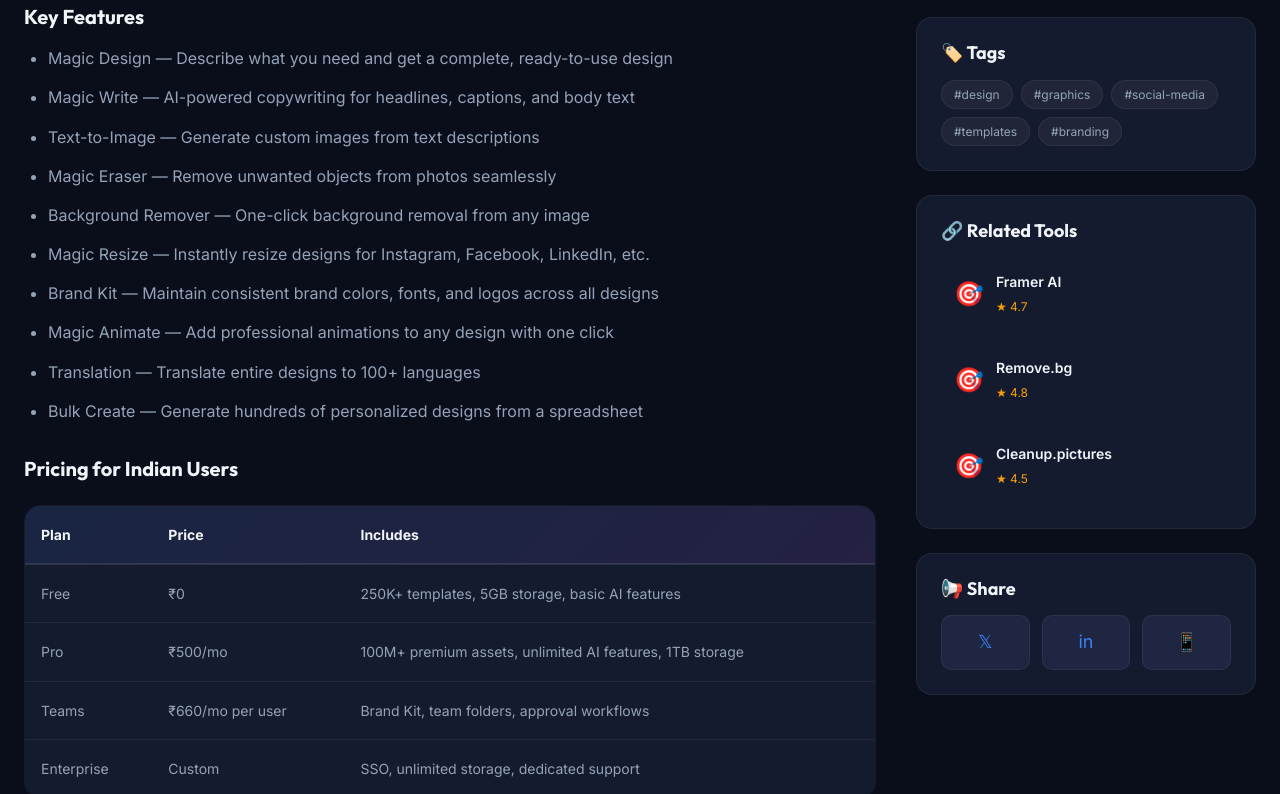
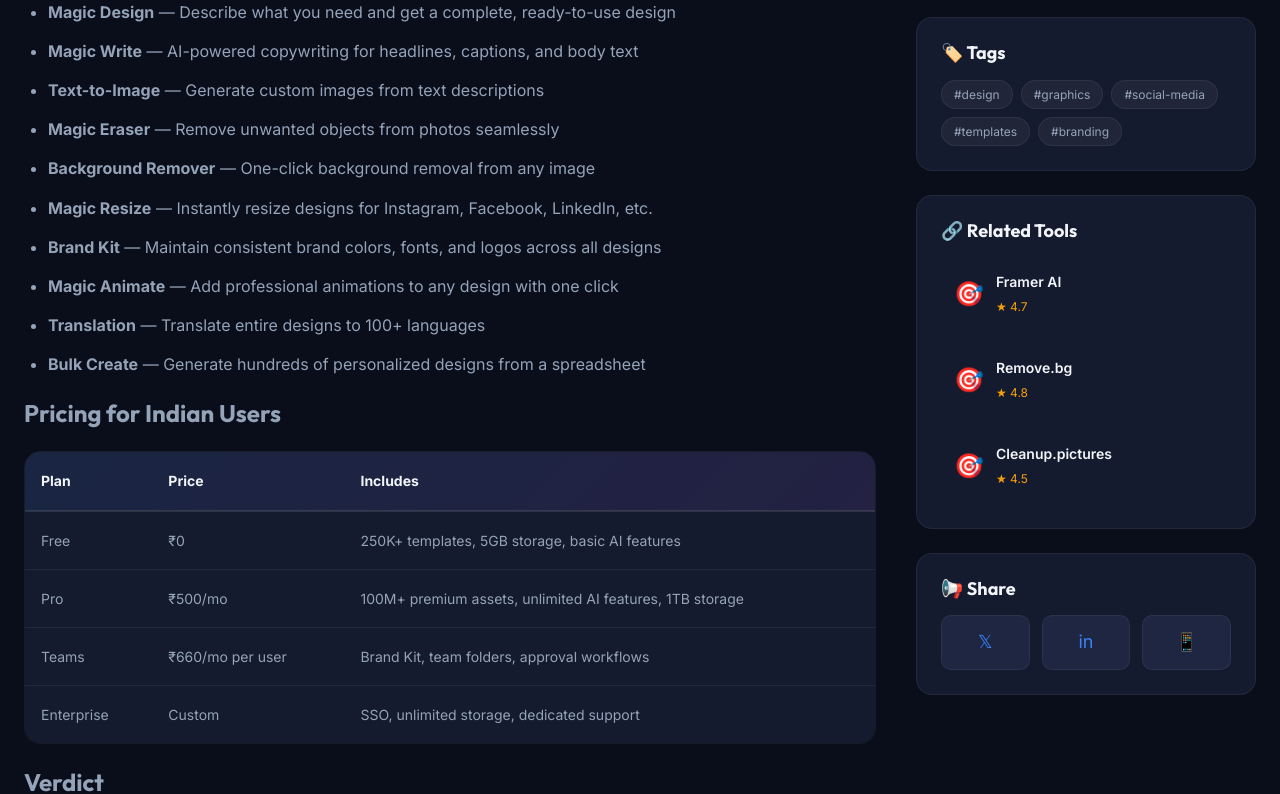
Before and after one commit to yadavsandeep2710-glitch/aibrainx, a Next.js app: page /tools/canva-ai in a window 1280 px wide. Shown: the part 770-1564 px from the top of the page. Built offline with nearby package versions, Linux system fonts and the light colour scheme; no server answers.

Commit message:
Fix: Enable markdown link rendering in tool detail pages

```diff
--- a/src/app/tools/[slug]/page.tsx
+++ b/src/app/tools/[slug]/page.tsx
@@ -1,4 +1,7 @@
 import Link from 'next/link';
+import ReactMarkdown from 'react-markdown';
+import remarkGfm from 'remark-gfm';
+import rehypeRaw from 'rehype-raw';
 import { tools, categories, getToolReviews } from '@/lib/data';
 import { notFound } from 'next/navigation';
 import type { Metadata } from 'next';
@@ -121,48 +124,29 @@ export default async function ToolDetailPage({ params }: PageProps) {
                             <section className={styles.section}>
                                 <h2 className={styles.sectionTitle}>About {tool.name}</h2>
                                 <div className={styles.description}>
-                                    {tool.description.split('\n\n').map((para, i) => {
-                                        const cleanedPara = para.replace(/\*\*/g, '');
-                                        if (cleanedPara.startsWith('## ')) {
-                                            return <h3 key={i} className={styles.descH3}>{cleanedPara.replace('## ', '')}</h3>;
-                                        }
-                                        if (para.startsWith('- ')) {
-                                            return (
-                                                <ul key={i} className={styles.descList}>
-                                                    {para.split('\n').map((item, j) => (
-                                                        <li key={j}>{item.replace(/^\- \*\*(.+?)\*\*(.*)/, '$1$2').replace('- ', '').replace(/\*\*/g, '')}</li>
-                                                    ))}
-                                                </ul>
-                                            );
-                                        }
-                                        if (para.startsWith('| ')) {
-                                            // Handle tables
-                                            const rows = para.split('\n');
-                                            return (
-                                                <div key={i} className={styles.tableWrapper}>
-                                                    <table className={styles.pricingTable}>
-                                                        <thead>
-                                                            <tr>
-                                                                {rows[0].split('|').filter(Boolean).map((cell, idx) => (
-                                                                    <th key={idx}>{cell.trim()}</th>
-                                                                ))}
-                                                            </tr>
-                                                        </thead>
-                                                        <tbody>
-                                                            {rows.slice(2).map((row, rowIdx) => (
-                                                                <tr key={rowIdx}>
-                                                                    {row.split('|').filter(Boolean).map((cell, cellIdx) => (
-                                                                        <td key={cellIdx}>{cell.trim()}</td>
-                                                                    ))}
-                                                                </tr>
-                                                            ))}
-                                                        </tbody>
-                                                    </table>
+                                    <ReactMarkdown
+                                        remarkPlugins={[remarkGfm]}
+                                        rehypePlugins={[rehypeRaw]}
+                                        components={{
+                                            h3: ({ node, ...props }) => <h3 {...props} className={styles.descH3} />,
+                                            ul: ({ node, ...props }) => <ul {...props} className={styles.descList} />,
+                                            ol: ({ node, ...props }) => <ol {...props} className={styles.descList} />,
+                                            table: ({ node, ...props }) => (
+                                                <div className={styles.tableWrapper}>
+                                                    <table {...props} className={styles.pricingTable} />
                                                 </div>
-                                            );
-                                        }
-                                        return <p key={i}>{cleanedPara}</p>;
-                                    })}
+                                            ),
+                                            a: ({ node, ...props }) => {
+                                                const isInternal = props.href?.startsWith('/') || props.href?.includes('aibrainx.in');
+                                                if (isInternal) {
+                                                    return <Link href={props.href || '#'} className="text-primary hover:underline">{props.children}</Link>;
+                                                }
+                                                return <a {...props} target="_blank" rel="noopener noreferrer" className="text-primary hover:underline" />;
+                                            }
+                                        }}
+                                    >
+                                        {tool.description}
+                                    </ReactMarkdown>
                                 </div>
                             </section>
 
```
